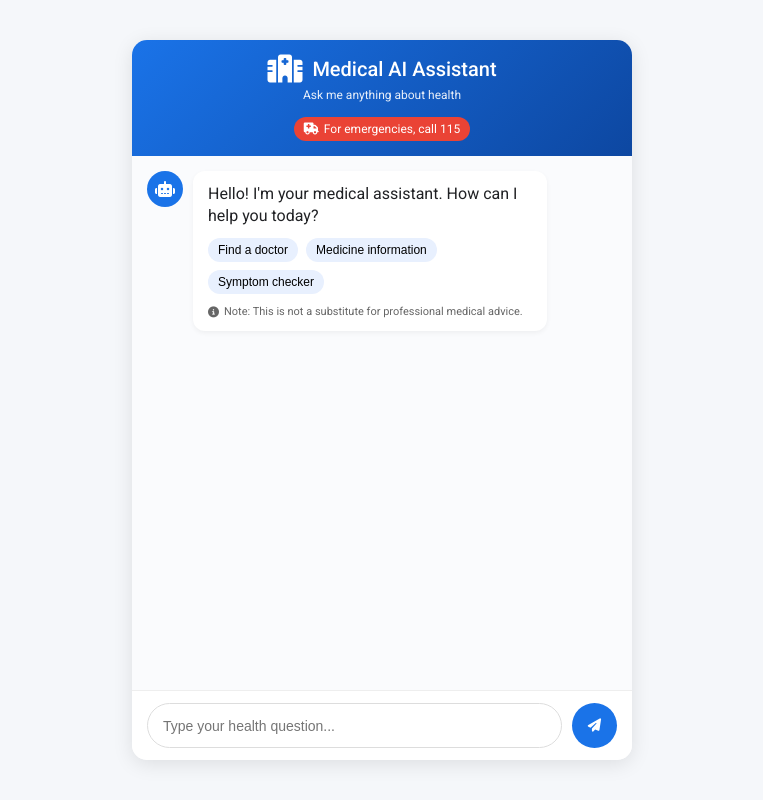
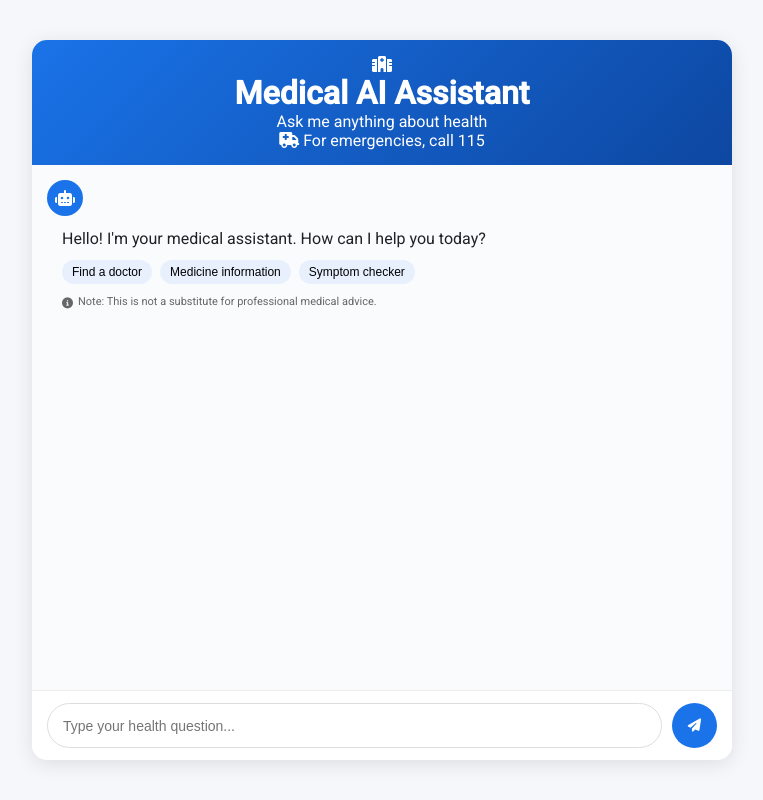
Before and after one commit to quanda3tq/Medical-Chatbot-Generative-AI, a Flask app: page / in a window 1280 px wide. Shown: the whole page, without its empty margins (258-1021 px from the left). Run offline with Flask 3, Linux system fonts and the light colour scheme.

Commit message:
update html css

```diff
--- a/app.py
+++ b/app.py
@@ -23,6 +23,28 @@ os.environ["OPENAI_API_KEY"] = OPENAI_API_KEY
 embeddings = download_hugging_face_embeddings()
 
 
+index_name = "medicalbot"
+
+# Embed each chunk and upsert the embeddings into your Pinecone index
+docsearch = PineconeVectorStore.from_existing_index(
+    index_name=index_name,
+    embedding=embeddings
+)
+
+retriever = docsearch.as_retriever(search_type="similarity", search_kwargs={"k":3})
+
+llm = OpenAI(temperature=0.4, max_tokens= 300)
+prompt = ChatPromptTemplate.from_messages(
+    [
+        ("system", system_prompt),
+        ("human", "{input}"),
+    ]
+)
+
+question_answer_chain = create_stuff_documents_chain(llm, prompt)
+rag_chain = create_retrieval_chain(retriever, question_answer_chain)
+
+
 @app.route("/")
 def index():
     return render_template('chat.html')
--- a/static/style.css
+++ b/static/style.css
@@ -27,7 +27,7 @@ body {
 /* ===== MAIN CONTAINER ===== */
 .medical-container {
     width: 100%;
-    max-width: 500px;
+    max-width: 700px;
     height: 90vh;
     background-color: white;
     border-radius: 15px;
@@ -46,40 +46,7 @@ body {
     position: relative;
 }
 
-.logo-container {
-    display: flex;
-    align-items: center;
-    justify-content: center;
-    gap: 10px;
-    margin-bottom: 5px;
-}
-
-.medical-logo {
-    font-size: 28px;
-    color: #fff;
-}
-
-.medical-header h1 {
-    font-size: 20px;
-    font-weight: 500;
-}
-
-.subtitle {
-    font-size: 12px;
-    opacity: 0.9;
-    margin-bottom: 10px;
-}
-
-.emergency-banner {
-    background-color: var(--medical-red);
-    padding: 5px 10px;
-    border-radius: 20px;
-    font-size: 12px;
-    display: inline-flex;
-    align-items: center;
-    gap: 5px;
-    margin-top: 5px;
-}
+/* ... (giữ nguyên các phần header khác) ... */
 
 /* ===== CHAT WINDOW ===== */
 .chat-window {
@@ -89,14 +56,12 @@ body {
     background-color: #fafbfd;
     display: flex;
     flex-direction: column;
-    gap: 15px;
 }
 
-/* ===== MESSAGE STYLES ===== */
-.bot-message, .user-message {
-    display: flex;
-    gap: 10px;
+/* ===== MESSAGE CONTAINERS ===== */
+.message-with-time {
     max-width: 85%;
+    margin-bottom: 15px;
     animation: fadeIn 0.3s ease;
 }
 
@@ -105,15 +70,48 @@ body {
     to { opacity: 1; transform: translateY(0); }
 }
 
-.bot-message {
+/* Bot message container (left aligned) */
+.message-with-time:not(.user-message) {
     align-self: flex-start;
+    display: flex;
+    gap: 10px;
 }
 
+/* User message container (right aligned) */
 .user-message {
     align-self: flex-end;
-    flex-direction: row-reverse;
+    width: 100%;
+    display: flex;
+    flex-direction: column;
+    align-items: flex-end;
 }
 
+/* ===== MESSAGE CONTENT ===== */
+.message-content {
+    padding: 12px 15px;
+    border-radius: 12px;
+    line-height: 1.4;
+    word-wrap: break-word;
+    position: relative;
+}
+
+/* Bot message content */
+.message-with-time:not(.user-message) .message-content {
+    background-color: white;
+    border-radius: 12px 12px 12px 0;
+    box-shadow: 0 4px 10px rgba(0, 0, 0, 0.05);
+    margin-left: 46px; /* Space for avatar */
+}
+
+/* User message content */
+.user-message .message-content {
+    background-color: var(--medical-blue);
+    color: white;
+    border-radius: 12px 12px 0 12px;
+    text-align: left;
+}
+
+/* ===== AVATAR ===== */
 .avatar {
     width: 36px;
     height: 36px;
@@ -124,22 +122,23 @@ body {
     justify-content: center;
     align-items: center;
     flex-shrink: 0;
+    align-self: flex-end;
 }
 
-.message-content {
-    background-color: white;
-    padding: 12px 15px;
-    border-radius: 12px;
-    box-shadow: 0 2px 5px rgba(0, 0, 0, 0.05);
-    line-height: 1.4;
+/* ===== MESSAGE TIME ===== */
+.message-time {
+    font-size: 0.65rem;
+    color: #777;
+    margin-top: 4px;
+    padding: 0 5px;
 }
 
-.user-content {
-    background-color: var(--medical-blue);
-    color: white;
-    border-radius: 12px 12px 0 12px;
+.user-message .message-time {
+    text-align: right;
+    width: 100%;
 }
 
+/* ... (giữ nguyên các phần quick replies, input area, loading, disclaimer) ... */
 /* ===== QUICK REPLIES ===== */
 .quick-replies {
     display: flex;
--- a/templates/chat.html
+++ b/templates/chat.html
@@ -125,27 +125,36 @@
         // Display messages in chat window
         function displayMessage(content, sender) {
             const chatWindow = document.getElementById('chatWindow');
-            const messageDiv = document.createElement('div');
-            messageDiv.className = `${sender}-message`;
+            const messageContainer = document.createElement('div');
+            messageContainer.className = `message-container ${sender}-container`;
+
+            const now = new Date();
+            const timeString = now.toLocaleTimeString([], { hour: '2-digit', minute: '2-digit' });
 
             if (sender === 'bot') {
-                messageDiv.innerHTML = `
+                messageContainer.innerHTML = `
+                    <div class="message-with-time bot-message">
                         <div class="avatar">
                             <i class="fas fa-robot"></i>
                         </div>
                         <div class="message-content">
                             <p>${content}</p>
                         </div>
+                        <div class="message-time">${timeString}</div>
+                    </div>
                 `;
             } else {
-                messageDiv.innerHTML = `
+                messageContainer.innerHTML = `
+                    <div class="message-with-time user-message">
                         <div class="message-content user-content">
                             <p>${content}</p>
+                        </div>
+                        <div class="message-time user-time">${timeString}</div>
                     </div>
                 `;
             }
 
-            chatWindow.appendChild(messageDiv);
+            chatWindow.appendChild(messageContainer);
             scrollToBottom();
         }
 
```
Also changed, not shown: 1 other file. Lines whose indentation alone changed are shown as unchanged.
